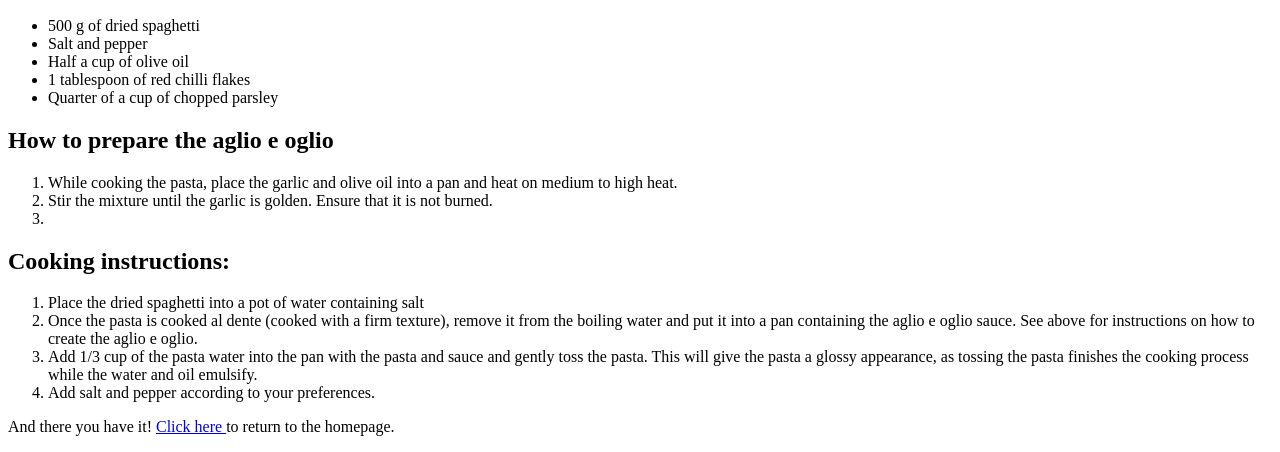
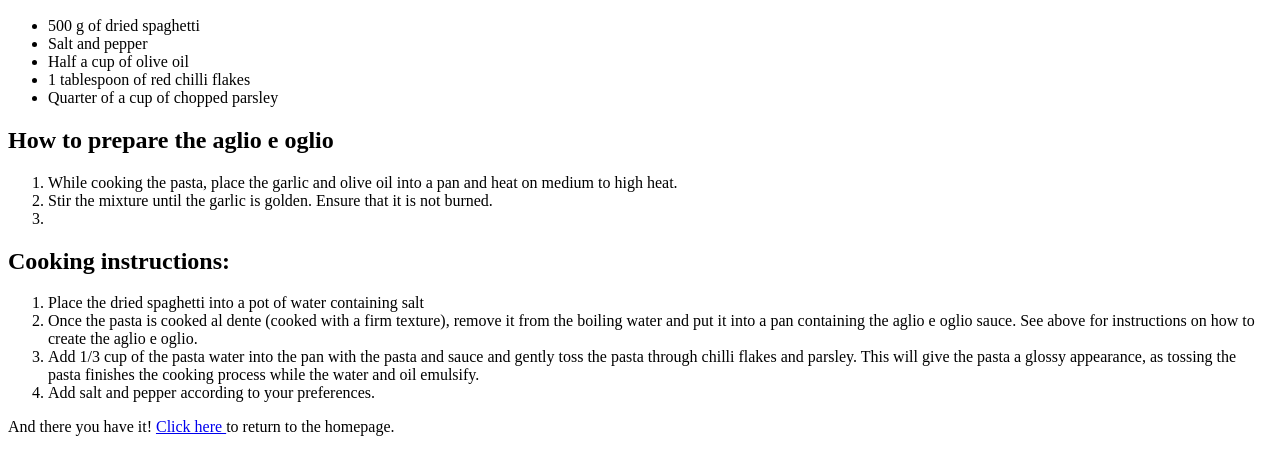
Before and after one commit to julian-khan/cooking-recipes, a plain HTML site: page recipes/pasta.html in a window 1280 px wide. Shown: the part 362-814 px from the top of the page. Drawn offline with Linux system fonts and the light colour scheme.

Commit message:
Refine cooking instructions for pasta.html

```diff
--- a/recipes/pasta.html
+++ b/recipes/pasta.html
@@ -35,7 +35,7 @@
             the boiling water and put it into a pan containing the aglio e oglio sauce. See above
         for instructions on how to create the aglio e oglio. </li>
         <li>Add 1/3 cup of the pasta water into the pan with the pasta and sauce and gently
-            toss the pasta. This will give the pasta a glossy appearance, as tossing the pasta finishes
+            toss the pasta through chilli flakes and parsley. This will give the pasta a glossy appearance, as tossing the pasta finishes
         the cooking process while the water and oil emulsify. </li>
         <li> Add salt and pepper according to your preferences.</li>
     </ol>
```
